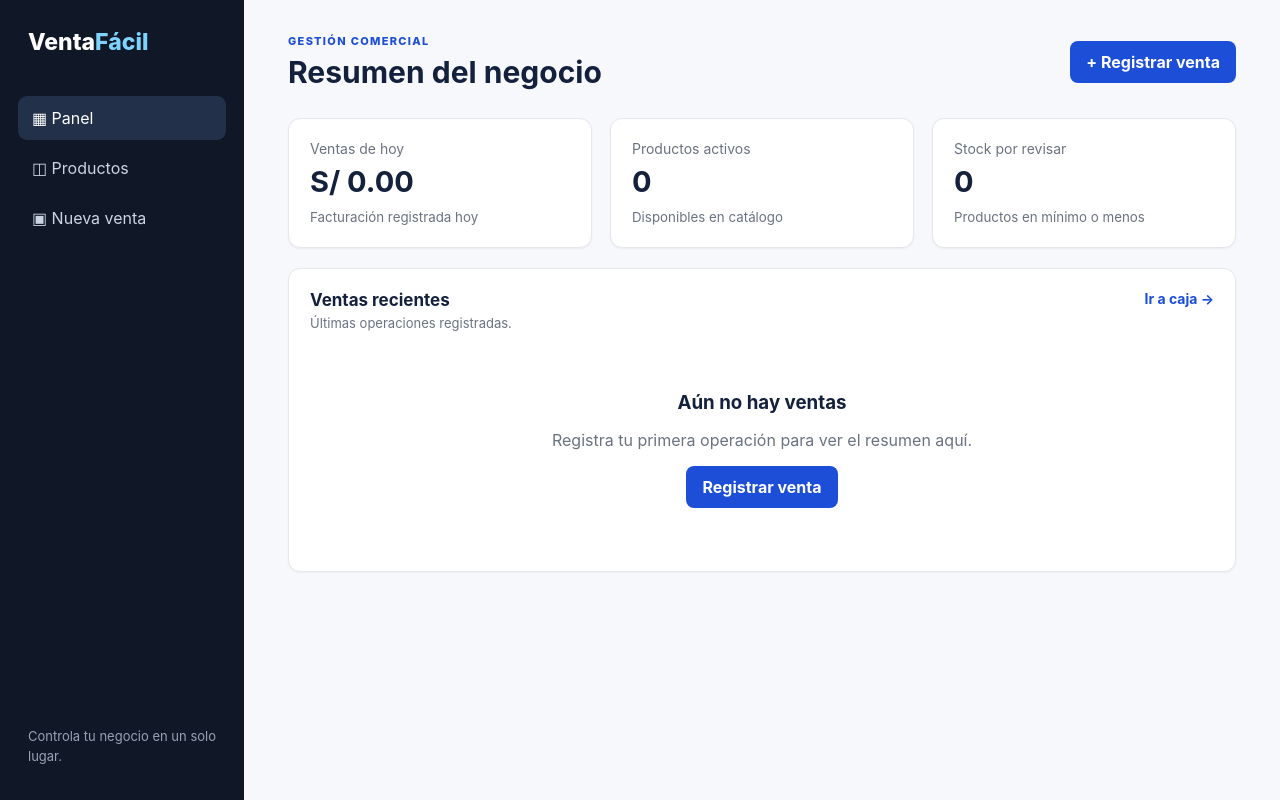
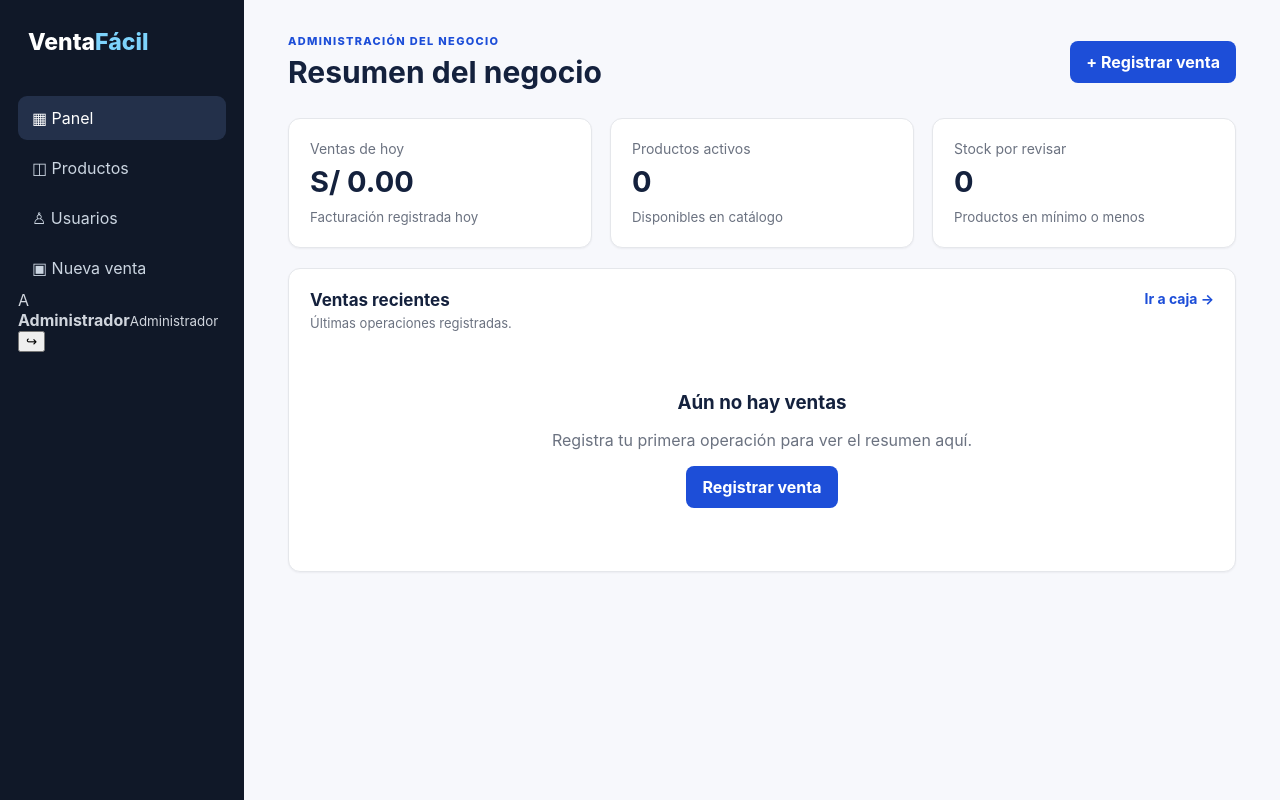
Before and after one commit to jhunnior-06/Sistema-de-ventas-, a FastAPI app: page / in a window 1280 px wide. Run offline with FastAPI, Linux system fonts and the light colour scheme; the visitor is signed in with stand-in values (Sample User, id 1).

Commit message:
Mostrar navegación según el rol del usuario

```diff
--- a/app/templates/base.html
+++ b/app/templates/base.html
@@ -1,22 +1,30 @@
 <!doctype html>
 <html lang="es">
 <head>
-  <meta charset="utf-8"><meta name="viewport" content="width=device-width, initial-scale=1">
+  <meta charset="utf-8">
+  <meta name="viewport" content="width=device-width, initial-scale=1">
   <title>{% block title %}Sistema de Ventas{% endblock %}</title>
   <link rel="stylesheet" href="/static/css/app.css">
 </head>
 <body>
   <aside class="sidebar">
-    <a class="brand" href="/">Venta<span>Fácil</span></a>
+    <a class="brand" href="{% if current_user.role == 'admin' %}/{% else %}/ventas{% endif %}">Venta<span>Fácil</span></a>
     <nav>
+      {% if current_user.role == 'admin' %}
       <a href="/" class="{% if request.url.path == '/' %}active{% endif %}">▦ Panel</a>
       <a href="/productos" class="{% if request.url.path == '/productos' %}active{% endif %}">◫ Productos</a>
+      <a href="/usuarios" class="{% if request.url.path == '/usuarios' %}active{% endif %}">♙ Usuarios</a>
+      {% endif %}
       <a href="/ventas" class="{% if request.url.path == '/ventas' %}active{% endif %}">▣ Nueva venta</a>
     </nav>
-    <p class="sidebar-note">Controla tu negocio en un solo lugar.</p>
+    <div class="user-menu">
+      <div class="user-avatar">{{ current_user.display_name[:1]|upper }}</div>
+      <div><b>{{ current_user.display_name }}</b><small>{% if current_user.role == 'admin' %}Administrador{% else %}Usuario de ventas{% endif %}</small></div>
+      <form method="post" action="/salir"><button title="Cerrar sesión" type="submit">↪</button></form>
+    </div>
   </aside>
   <main class="content">
-    <header><div><p class="eyebrow">GESTIÓN COMERCIAL</p><h1>{% block heading %}{% endblock %}</h1></div><a class="button primary" href="/ventas">+ Registrar venta</a></header>
+    <header><div><p class="eyebrow">{% if current_user.role == 'admin' %}ADMINISTRACIÓN DEL NEGOCIO{% else %}PUNTO DE VENTA{% endif %}</p><h1>{% block heading %}{% endblock %}</h1></div><a class="button primary" href="/ventas">+ Registrar venta</a></header>
     {% if request.query_params.get('ok') %}<div class="alert success">{{ request.query_params.get('ok') }}</div>{% endif %}
     {% if request.query_params.get('error') %}<div class="alert error">{{ request.query_params.get('error') }}</div>{% endif %}
     {% block content %}{% endblock %}
```
